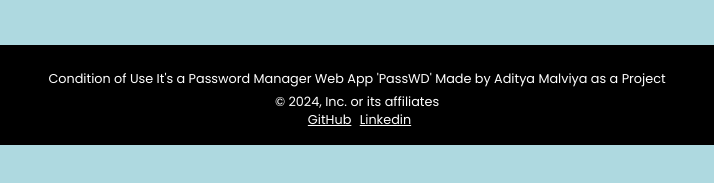
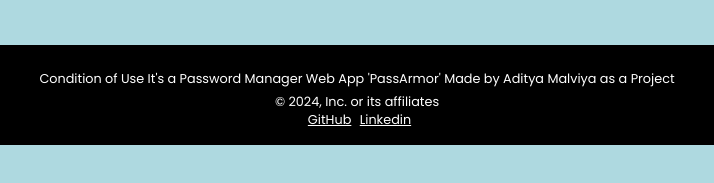
Before and after one commit to aadi2407/PassArmor, a plain HTML site: page index.html in a window 1280 px wide. Shown: the part 593-776 px from the top of the page, 283-997 px from the left. Drawn offline with Linux system fonts and the light colour scheme.

Commit message:
Update index.html

```diff
--- a/index.html
+++ b/index.html
@@ -57,7 +57,7 @@
         <div class="foot-panel">
             <div class="pages">
                 <a>Condition of Use</a>
-                <a>It's a Password Manager Web App 'PassWD'</a>
+                <a>It's a Password Manager Web App 'PassArmor'</a>
                 <a>Made by Aditya Malviya as a Project</a>
             </div>
             <div class="copyright">
```
